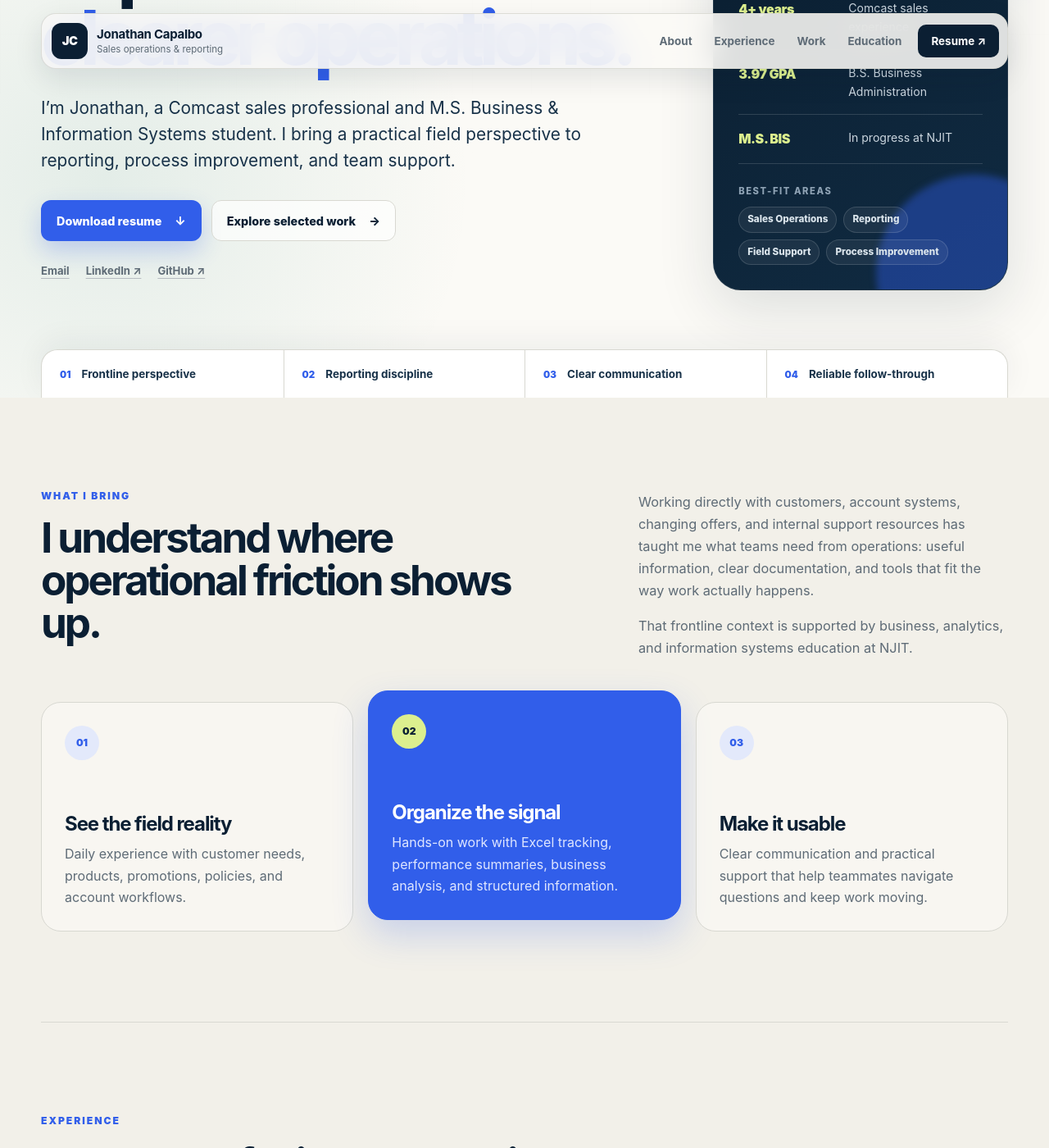
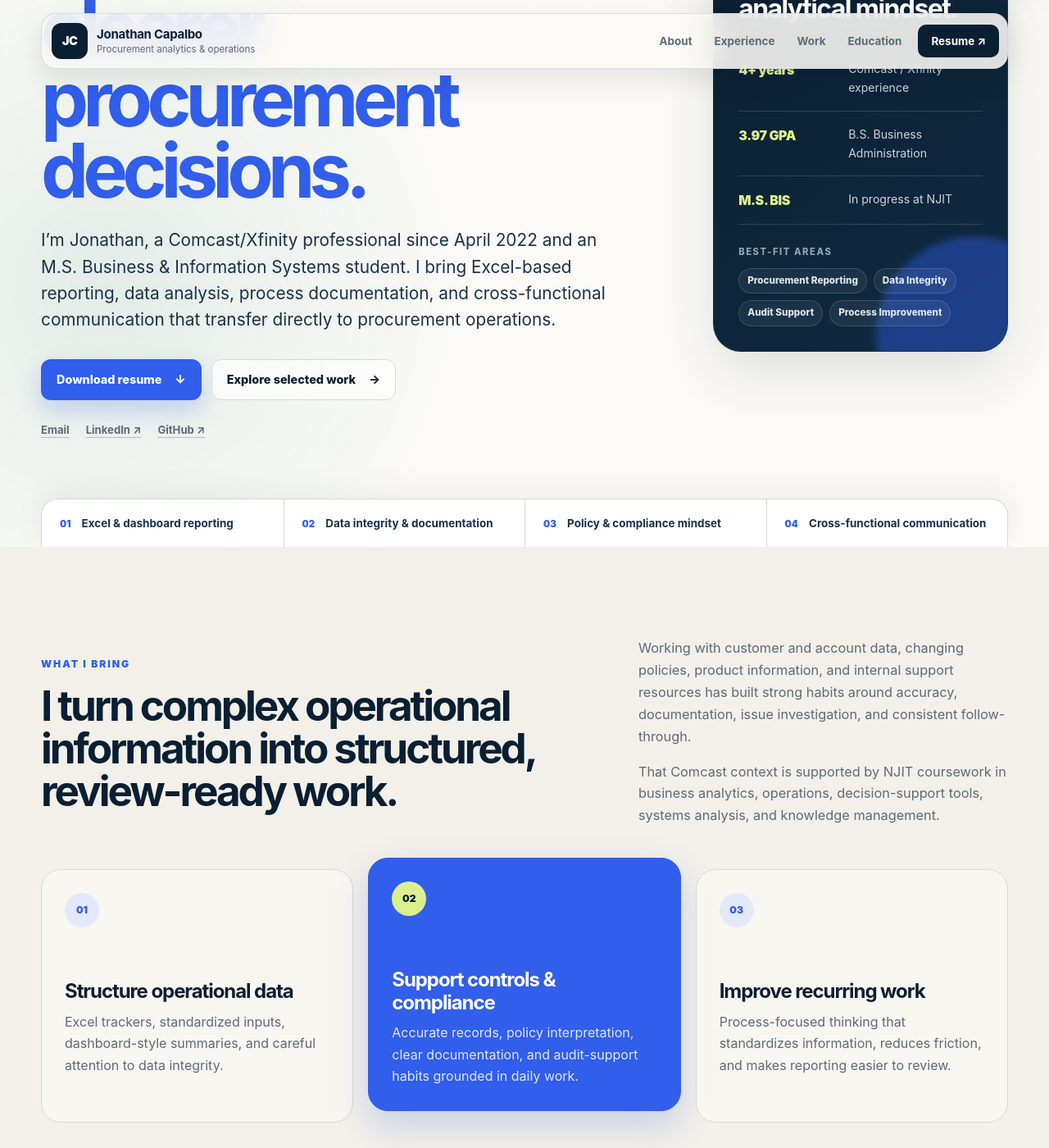
Before and after one commit to jon314159/JonathanCapalbo.me, a Jekyll site: the page index.html, which Jekyll copies as it is, in a window 1280 px wide and 1400 px high, scrolled down 463 px. Shown: the whole window at 82% size. Built offline with Jekyll 4.4.1, drawn with Linux system fonts in a browser that asks for light colours; some of the changed text lies outside the part shown.

Commit message:
Target portfolio and resume for procurement analyst

```diff
--- a/_config.yml
+++ b/_config.yml
@@ -1,5 +1,5 @@
 title: Jonathan Capalbo
-description: Business graduate and M.S. Business & Information Systems student focused on business analysis, project management, and technology-enabled process improvement.
+description: Comcast operations professional and M.S. Business & Information Systems student focused on procurement analytics, reporting, data integrity, and process improvement.
 url: "https://jon314159.github.io"
 baseurl: "/JonathanCapalbo.me"
 
--- a/index.html
+++ b/index.html
@@ -3,11 +3,11 @@
   <head>
     <meta charset="UTF-8" />
     <meta name="viewport" content="width=device-width, initial-scale=1.0" />
-    <title>Jonathan Capalbo | Sales Operations &amp; Reporting</title>
-    <meta name="description" content="Sales operations and reporting professional with 4+ years of frontline Comcast experience, a 3.97 GPA, and a practical approach to process improvement." />
+    <title>Jonathan Capalbo | Procurement Analytics &amp; Operations</title>
+    <meta name="description" content="Comcast operations professional with 4+ years of Xfinity experience and strengths in Excel analytics, reporting, process improvement, documentation, and data integrity." />
     <meta name="theme-color" content="#0b1f33" />
-    <meta property="og:title" content="Jonathan Capalbo | Sales Operations &amp; Reporting" />
-    <meta property="og:description" content="Frontline sales experience translated into clearer reporting, stronger processes, and practical field support." />
+    <meta property="og:title" content="Jonathan Capalbo | Procurement Analytics &amp; Operations" />
+    <meta property="og:description" content="Comcast operational knowledge translated into structured reporting, stronger processes, audit-support documentation, and clearer decisions." />
     <meta property="og:type" content="website" />
     <meta property="og:url" content="https://jonathancapalbo.me/" />
     <link rel="canonical" href="https://jonathancapalbo.me/" />
@@ -21,7 +21,7 @@
       <div class="nav-shell">
         <a class="brand" href="#top" aria-label="Jonathan Capalbo, home">
           <span class="brand-mark" aria-hidden="true">JC</span>
-          <span class="brand-copy"><strong>Jonathan Capalbo</strong><small>Sales operations &amp; reporting</small></span>
+          <span class="brand-copy"><strong>Jonathan Capalbo</strong><small>Procurement analytics &amp; operations</small></span>
         </a>
 
         <nav aria-label="Main navigation">
@@ -35,10 +35,10 @@
 
       <div class="hero-shell">
         <div class="hero-copy">
-          <p class="availability"><span aria-hidden="true"></span>Open to sales operations &amp; analyst opportunities</p>
-          <p class="eyebrow">Frontline insight. Operations thinking.</p>
-          <h1>Turning sales experience into <em>clearer operations.</em></h1>
-          <p class="hero-summary">I’m Jonathan, a Comcast sales professional and M.S. Business &amp; Information Systems student. I bring a practical field perspective to reporting, process improvement, and team support.</p>
+          <p class="availability"><span aria-hidden="true"></span>Targeting procurement analyst opportunities</p>
+          <p class="eyebrow">Comcast knowledge. Analytical execution.</p>
+          <h1>Bringing frontline operations into <em>clearer procurement decisions.</em></h1>
+          <p class="hero-summary">I’m Jonathan, a Comcast/Xfinity professional since April 2022 and an M.S. Business &amp; Information Systems student. I bring Excel-based reporting, data analysis, process documentation, and cross-functional communication that transfer directly to procurement operations.</p>
 
           <div class="button-row">
             <a class="button button-primary" href="resume.pdf">Download resume <span aria-hidden="true">↓</span></a>
@@ -57,24 +57,24 @@
             <p>Recruiter quick read</p>
             <span class="card-monogram" aria-hidden="true">JC</span>
           </div>
-          <h2>Commercial experience backed by an analytical mindset.</h2>
+          <h2>Comcast operations experience with an analytical mindset.</h2>
           <dl class="quick-facts">
-            <div><dt>4+ years</dt><dd>Comcast sales experience</dd></div>
+            <div><dt>4+ years</dt><dd>Comcast / Xfinity experience</dd></div>
             <div><dt>3.97 GPA</dt><dd>B.S. Business Administration</dd></div>
             <div><dt>M.S. BIS</dt><dd>In progress at NJIT</dd></div>
           </dl>
           <div class="focus-block">
             <span>Best-fit areas</span>
-            <div class="chip-row"><span>Sales Operations</span><span>Reporting</span><span>Field Support</span><span>Process Improvement</span></div>
+            <div class="chip-row"><span>Procurement Reporting</span><span>Data Integrity</span><span>Audit Support</span><span>Process Improvement</span></div>
           </div>
         </aside>
       </div>
 
       <div class="proof-bar" aria-label="Core strengths">
-        <p><span>01</span> Frontline perspective</p>
-        <p><span>02</span> Reporting discipline</p>
-        <p><span>03</span> Clear communication</p>
-        <p><span>04</span> Reliable follow-through</p>
+        <p><span>01</span> Excel &amp; dashboard reporting</p>
+        <p><span>02</span> Data integrity &amp; documentation</p>
+        <p><span>03</span> Policy &amp; compliance mindset</p>
+        <p><span>04</span> Cross-functional communication</p>
       </div>
     </header>
 
@@ -83,29 +83,29 @@
         <div class="section-heading split-heading">
           <div>
             <p class="eyebrow">What I bring</p>
-            <h2>I understand where operational friction shows up.</h2>
+            <h2>I turn complex operational information into structured, review-ready work.</h2>
           </div>
           <div class="heading-copy">
-            <p>Working directly with customers, account systems, changing offers, and internal support resources has taught me what teams need from operations: useful information, clear documentation, and tools that fit the way work actually happens.</p>
-            <p>That frontline context is supported by business, analytics, and information systems education at NJIT.</p>
+            <p>Working with customer and account data, changing policies, product information, and internal support resources has built strong habits around accuracy, documentation, issue investigation, and consistent follow-through.</p>
+            <p>That Comcast context is supported by NJIT coursework in business analytics, operations, decision-support tools, systems analysis, and knowledge management.</p>
           </div>
         </div>
 
         <div class="value-grid">
           <article class="value-card">
             <span class="card-number">01</span>
-            <h3>See the field reality</h3>
-            <p>Daily experience with customer needs, products, promotions, policies, and account workflows.</p>
+            <h3>Structure operational data</h3>
+            <p>Excel trackers, standardized inputs, dashboard-style summaries, and careful attention to data integrity.</p>
           </article>
           <article class="value-card featured-value">
             <span class="card-number">02</span>
-            <h3>Organize the signal</h3>
-            <p>Hands-on work with Excel tracking, performance summaries, business analysis, and structured information.</p>
+            <h3>Support controls &amp; compliance</h3>
+            <p>Accurate records, policy interpretation, clear documentation, and audit-support habits grounded in daily work.</p>
           </article>
           <article class="value-card">
             <span class="card-number">03</span>
-            <h3>Make it usable</h3>
-            <p>Clear communication and practical support that help teammates navigate questions and keep work moving.</p>
+            <h3>Improve recurring work</h3>
+            <p>Process-focused thinking that standardizes information, reduces friction, and makes reporting easier to review.</p>
           </article>
         </div>
       </section>
@@ -113,7 +113,7 @@
       <section class="section experience-section" id="experience">
         <div class="section-heading compact-heading">
           <p class="eyebrow">Experience</p>
-          <h2>Customer-facing work built on accuracy and follow-through.</h2>
+          <h2>Operational knowledge built inside Comcast / Xfinity.</h2>
         </div>
 
         <div class="timeline">
@@ -125,11 +125,11 @@
             </div>
             <div class="role-content">
               <h3>Sales Representative</h3>
-              <p class="role-intro">Help customers choose services while navigating account systems, changing offers, policies, and internal support resources.</p>
+              <p class="role-intro">Navigate account data, internal systems, changing policies, and support resources in a high-volume environment where accurate documentation and clear decisions matter.</p>
               <ul class="signal-list">
-                <li><strong>Accuracy</strong><span>Document customer and account activity in internal systems.</span></li>
-                <li><strong>Clarity</strong><span>Translate products, promotions, and policies into practical guidance.</span></li>
-                <li><strong>Support</strong><span>Use internal resources to resolve questions and help teammates understand processes.</span></li>
+                <li><strong>Data integrity</strong><span>Review account information and document activity, decisions, and follow-up in internal systems.</span></li>
+                <li><strong>Policy alignment</strong><span>Interpret changing policies, offers, and internal guidance accurately and consistently.</span></li>
+                <li><strong>Cross-functional support</strong><span>Use knowledge resources and support partners to resolve questions and keep work moving.</span></li>
               </ul>
             </div>
           </article>
@@ -141,7 +141,7 @@
             </div>
             <div class="role-content">
               <h3>Customer Service Representative</h3>
-              <p class="role-intro">Supported claimants and clients in a remote, high-volume service environment.</p>
+              <p class="role-intro">Supported claimants and clients in a remote, high-volume environment that required accurate categorization, documentation, and handoffs.</p>
               <ul class="signal-list">
                 <li><strong>Resolution</strong><span>Investigated customer inquiries and communicated next steps clearly.</span></li>
                 <li><strong>Organization</strong><span>Reviewed, categorized, and routed email requests for timely responses.</span></li>
@@ -157,33 +157,33 @@
           <div class="section-heading work-heading">
             <div>
               <p class="eyebrow">Selected work</p>
-              <h2>Evidence of how I think, organize, and support decisions.</h2>
+              <h2>Evidence of how I analyze, document, and improve recurring work.</h2>
             </div>
-            <p>Projects chosen for their relevance to sales operations, business analysis, and process support.</p>
+            <p>Projects chosen for their relevance to procurement reporting, data integrity, policy support, and cross-functional decisions.</p>
           </div>
 
           <article class="featured-project">
             <div class="project-copy">
-              <p class="project-label">Featured project · Excel reporting</p>
+              <p class="project-label">Featured project · Excel analytics &amp; reporting</p>
               <h3>Sales Performance Tracker</h3>
-              <p class="project-lede">A practical workbook designed to turn daily sales activity into structured, review-ready performance information.</p>
+              <p class="project-lede">A practical workbook that demonstrates the same core disciplines procurement reporting requires: standardized inputs, reliable recurring summaries, exception visibility, and usable data.</p>
 
               <div class="project-detail-grid">
-                <div><span>Organizes</span><p>Daily activity, product results, account notes, and goals.</p></div>
-                <div><span>Surfaces</span><p>Goal progress and product performance in clear summaries.</p></div>
-                <div><span>Streamlines</span><p>Routine cleanup while preserving useful summary information.</p></div>
+                <div><span>Standardizes</span><p>Daily activity, product results, account notes, and goals.</p></div>
+                <div><span>Surfaces</span><p>Trends, progress, and exceptions in dashboard-style summaries.</p></div>
+                <div><span>Streamlines</span><p>Routine cleanup while preserving review-ready information.</p></div>
               </div>
 
-              <div class="tag-row"><span>Excel</span><span>Sales reporting</span><span>Performance tracking</span><span>Process design</span></div>
+              <div class="tag-row"><span>Excel analytics</span><span>Dashboard reporting</span><span>Data integrity</span><span>Process improvement</span></div>
             </div>
 
             <div class="workflow-visual" aria-label="Tracker workflow: capture activity, structure data, review performance, support action">
               <p class="visual-label">How the work flows</p>
               <ol>
-                <li><span>01</span><strong>Capture</strong><small>Daily activity</small></li>
-                <li><span>02</span><strong>Structure</strong><small>Consistent inputs</small></li>
-                <li><span>03</span><strong>Review</strong><small>Performance summary</small></li>
-                <li><span>04</span><strong>Act</strong><small>Goals &amp; follow-up</small></li>
+                <li><span>01</span><strong>Capture</strong><small>Source data</small></li>
+                <li><span>02</span><strong>Standardize</strong><small>Consistent inputs</small></li>
+                <li><span>03</span><strong>Analyze</strong><small>Trends &amp; exceptions</small></li>
+                <li><span>04</span><strong>Improve</strong><small>Review &amp; follow-up</small></li>
               </ol>
               <div class="visual-footer"><span>Input</span><span class="visual-line"></span><span>Insight</span></div>
             </div>
@@ -192,20 +192,20 @@
           <div class="secondary-projects">
             <article class="project-card">
               <div class="project-icon" aria-hidden="true">↗</div>
-              <p class="project-label">Business analysis</p>
+              <p class="project-label">Business &amp; cost analysis</p>
               <h3>Sales &amp; Strategy Analysis</h3>
-              <p>Analyzed sales, market share, costs, profit, cash flow, and product strategy across a seven-year business simulation.</p>
-              <div class="project-proof"><span>Demonstrates</span><strong>Commercial analysis &amp; strategic thinking</strong></div>
-              <div class="tag-row"><span>Sales analysis</span><span>Business strategy</span><span>Reporting</span></div>
+              <p>Analyzed seven years of sales, market share, costs, profit, cash flow, and product strategy to identify trends and recommend next steps.</p>
+              <div class="project-proof"><span>Demonstrates</span><strong>Trend, cost &amp; financial analysis</strong></div>
+              <div class="tag-row"><span>Data analysis</span><span>Market trends</span><span>Cost review</span></div>
             </article>
 
             <article class="project-card accent-project">
               <div class="project-icon" aria-hidden="true">◎</div>
               <p class="project-label">Process support</p>
               <h3>Knowledge Management &amp; Documentation</h3>
-              <p>Created clear ServiceNow support content and proposed a better way for teams to organize, review, and find internal information.</p>
-              <div class="project-proof"><span>Demonstrates</span><strong>Process clarity &amp; user-centered documentation</strong></div>
-              <div class="tag-row"><span>ServiceNow</span><span>Microsoft 365</span><span>Documentation</span></div>
+              <p>Created ServiceNow support content and proposed a structured author, review, approval, and retrieval workflow for internal information.</p>
+              <div class="project-proof"><span>Demonstrates</span><strong>Governance-minded documentation &amp; process design</strong></div>
+              <div class="tag-row"><span>ServiceNow</span><span>Microsoft 365</span><span>Knowledge governance</span></div>
             </article>
           </div>
         </div>
@@ -215,23 +215,23 @@
         <div class="section-heading split-heading">
           <div>
             <p class="eyebrow">Capabilities</p>
-            <h2>A practical toolkit for sales operations.</h2>
+            <h2>A practical toolkit for procurement reporting and operations.</h2>
           </div>
-          <p class="heading-copy">A mix of customer context, reporting skills, and dependable execution—grounded in the realities of frontline work.</p>
+          <p class="heading-copy">A mix of Comcast operational context, analytical skills, and dependable execution—positioned for inventory, purchase-order, policy, and audit-support work.</p>
         </div>
 
         <div class="skill-groups">
           <article>
-            <p class="skill-index">01 / Sales support</p>
-            <div class="skill-list"><span>Customer needs assessment</span><span>Account review</span><span>Activity documentation</span><span>Policy interpretation</span><span>Sales process support</span></div>
+            <p class="skill-index">01 / Data &amp; reporting</p>
+            <div class="skill-list"><span>Excel analytics</span><span>Dashboard-style reporting</span><span>Power BI-style reporting concepts</span><span>Recurring report design</span><span>Data integrity</span><span>Tableau exposure</span><span>SQL exposure</span></div>
           </article>
           <article>
-            <p class="skill-index">02 / Reporting &amp; analysis</p>
-            <div class="skill-list"><span>Excel reporting</span><span>Goal tracking</span><span>Product tracking</span><span>Tableau</span><span>SQL</span><span>Data organization</span></div>
+            <p class="skill-index">02 / Process &amp; governance</p>
+            <div class="skill-list"><span>Process improvement</span><span>Gap-analysis mindset</span><span>Policy interpretation</span><span>Audit-support documentation</span><span>Compliance-minded records</span><span>ServiceNow knowledge work</span></div>
           </article>
           <article>
-            <p class="skill-index">03 / Communication &amp; execution</p>
-            <div class="skill-list"><span>Clear communication</span><span>High-volume prioritization</span><span>Team process support</span><span>Self-directed follow-through</span></div>
+            <p class="skill-index">03 / Operations &amp; communication</p>
+            <div class="skill-list"><span>Comcast / Xfinity operations</span><span>Account &amp; workflow review</span><span>Cross-functional communication</span><span>Stakeholder-ready summaries</span><span>High-volume prioritization</span></div>
           </article>
         </div>
       </section>
@@ -239,8 +239,8 @@
       <section class="section education-section" id="education">
         <div class="education-intro">
           <p class="eyebrow">Education</p>
-          <h2>Business foundation. Systems perspective.</h2>
-          <p>NJIT coursework connects business decision-making with data, systems, and practical execution.</p>
+          <h2>Business analysis. Systems thinking. Procurement-ready foundation.</h2>
+          <p>NJIT coursework connects business decisions with data, operations, systems, process governance, and practical execution.</p>
         </div>
 
         <div class="education-stack">
@@ -275,8 +275,8 @@
       <section class="contact-section" id="contact">
         <div class="contact-copy">
           <p class="eyebrow">Let’s connect</p>
-          <h2>Looking for someone who understands both the customer and the process?</h2>
-          <p>I’m interested in opportunities across sales operations, reporting, field support, and process improvement.</p>
+          <h2>Looking for an analyst who understands Comcast operations and structured reporting?</h2>
+          <p>I’m interested in procurement roles where data analysis, accurate documentation, process improvement, and cross-functional communication support better decisions.</p>
         </div>
         <div class="contact-actions">
           <a class="button contact-primary" href="mailto:jonathancapalbo1@gmail.com">jonathancapalbo1@gmail.com <span aria-hidden="true">→</span></a>
@@ -290,7 +290,7 @@
     </main>
 
     <footer>
-      <p><strong>Jonathan Capalbo</strong><span>Sales operations · Reporting · Field support</span></p>
+      <p><strong>Jonathan Capalbo</strong><span>Procurement analytics · Reporting · Process improvement</span></p>
       <p>© 2026 Jonathan Capalbo.</p>
     </footer>
   </body>
```
Also changed, not shown: 2 other files.
